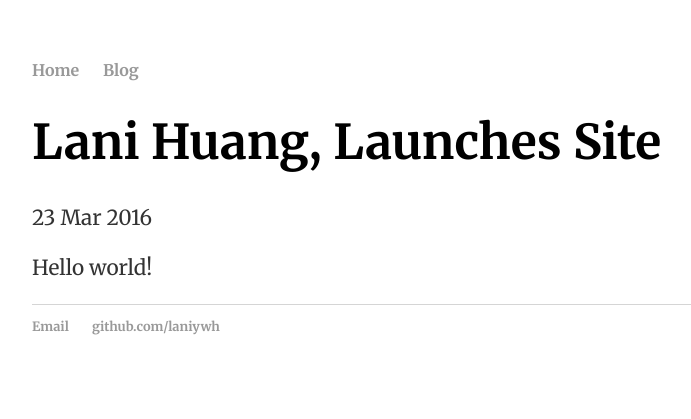
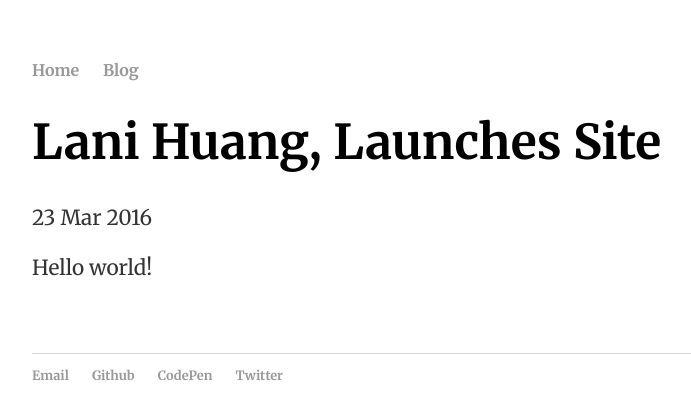
Before and after one commit to Skylani/Skylani.github.io, a Jekyll site: the page built from _posts/2016-03-23-lani-huang-site-launched.md, in a window 1280 px wide. Shown: the top 419 px of the page, without its empty margins (233-924 px from the left). Built offline with Jekyll 4.4.1, drawn with Linux system fonts in a browser that asks for light colours; comment, search, counter and statistics services are not loaded.

Commit message:
add links

```diff
--- a/_layouts/default.html
+++ b/_layouts/default.html
@@ -24,7 +24,9 @@
             <footer>
                 <ul>
                     <li><a href="mailto:laniywh@gmail.com">Email</a></li>
-                    <li><a href="https://github.com/laniywh">github.com/laniywh</a></li>
+                    <li><a href="https://github.com/laniywh">Github</a></li>
+                    <li><a href="http://codepen.io/laniywh/">CodePen</a></li>
+                    <li><a href="https://twitter.com/laniywh">Twitter</a></li>
                 </ul>
             </footer>
         </body>
--- a/css/main.css
+++ b/css/main.css
@@ -40,3 +40,7 @@ ul.posts {
 ul.posts li {
     list-style: none;
 }
+
+#disqus_thread {
+    margin-top: 70px;
+}
```
Also changed, not shown: 2 other files.
